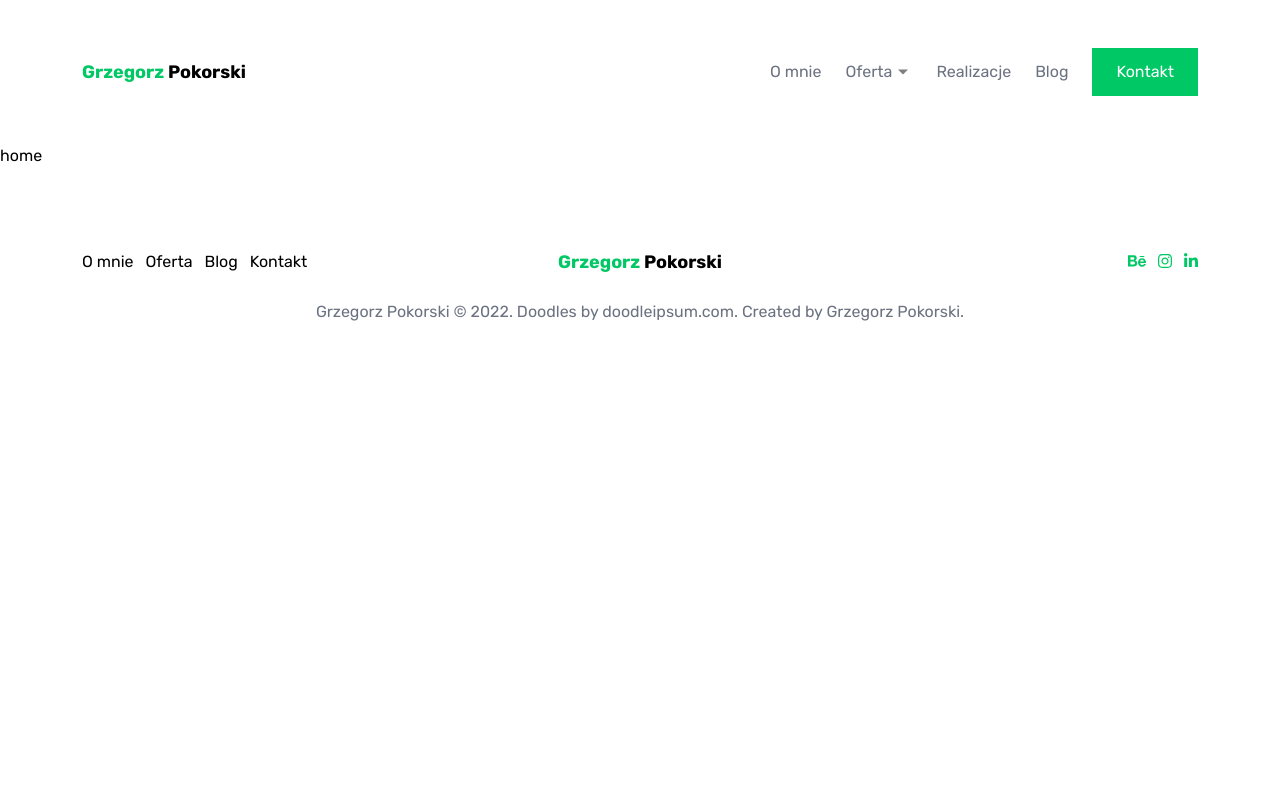
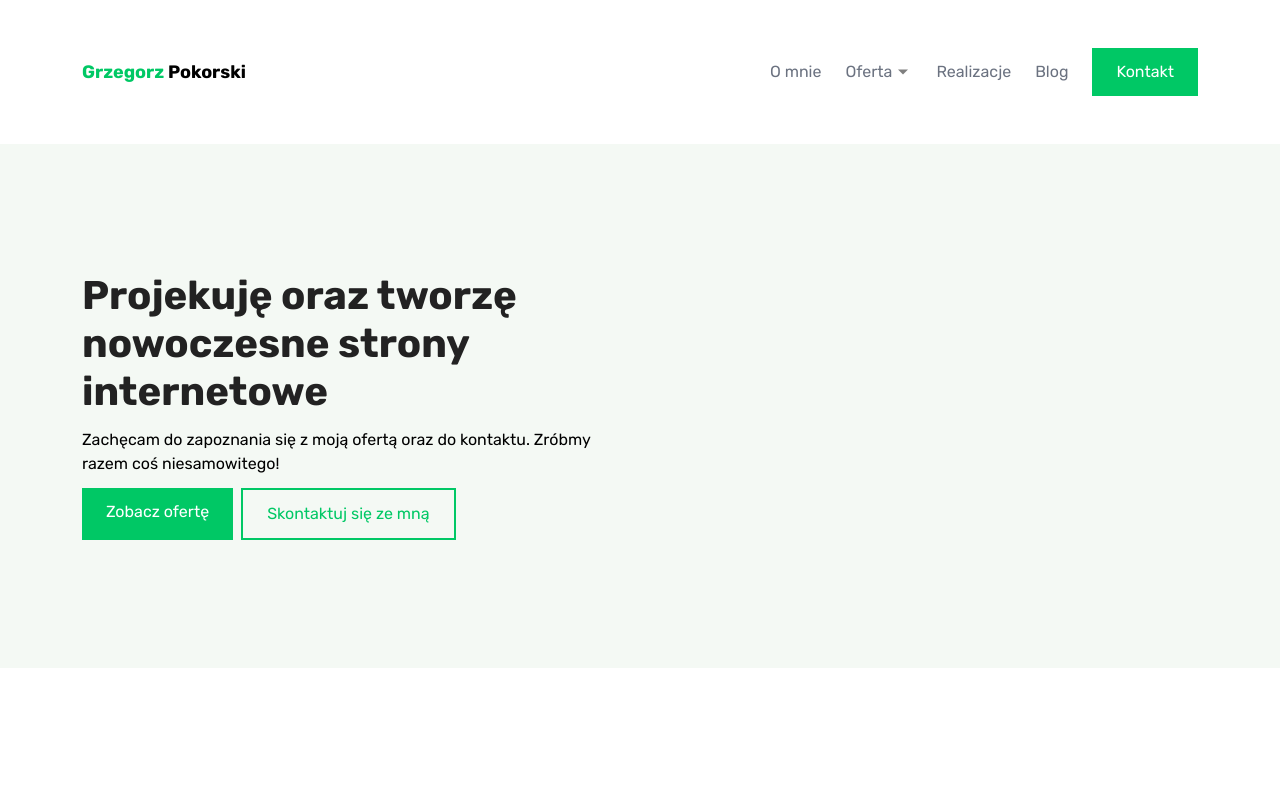
Before and after one commit to grzegorzpokorski/moja-strona, a Next.js app: page / in a window 1280 px wide. Shown: the top 800 px of the page. Built offline with nearby package versions, Linux system fonts and the light colour scheme.

Commit message:
add Hero, Button components

```diff
--- /dev/null
+++ b/components/Button/Button.js
@@ -0,0 +1,28 @@
+import Link from "next/link";
+
+const Button = ({ label, href, customClasses }) => {
+  const isInternalLink = href && (href.startsWith("/") || href.startsWith("#"));
+
+  return isInternalLink ? (
+    <Link href={href}>
+      <a
+        className={`inline-block px-4 md:px-6 py-2 md:py-3 transition-all ${
+          customClasses ? customClasses : "bg-green hover:bg-greenHover "
+        }`}
+      >
+        {label}
+      </a>
+    </Link>
+  ) : (
+    <a
+      href={href}
+      className={`inline-block px-4 md:px-6 py-2 md:py-3 transition-all ${
+        customClasses ? customClasses : "bg-green hover:bg-greenHover "
+      }`}
+    >
+      {label}
+    </a>
+  );
+};
+
+export default Button;
--- /dev/null
+++ b/components/Button/index.js
@@ -0,0 +1 @@
+export { default } from "./Button";
--- a/components/Header/Header.js
+++ b/components/Header/Header.js
@@ -7,7 +7,7 @@ import Logo from "../Logo";
 import Hamburger from "../Hamburger";
 import MainMenu from "../MainMenu";
 
-const Header = () => {
+const Header = ({ children }) => {
   const [mobileMenuOpen, setMobileMenuOpen] = useState(false);
   const [isSticky] = useStickyElement();
 
@@ -22,7 +22,6 @@ const Header = () => {
     if (pathname === "/") {
       setIsHome(true);
     }
-    console.log(isHome);
   }, [pathname]);
 
   return (
@@ -46,6 +45,7 @@ const Header = () => {
           </div>
         </div>
       </div>
+      {children && <div className="mt-[4.375rem] lg:mt-36">{children}</div>}
     </header>
   );
 };
--- /dev/null
+++ b/components/Hero/Hero.js
@@ -0,0 +1,32 @@
+import Button from "./../Button";
+
+const Hero = ({ title, description, buttons, image, bgColor, isHome }) => {
+  return (
+    <section className={`py-12 md:py-32 ${bgColor ? bgColor : "bg-white"}`}>
+      <div className="container mx-auto px-3 flex flex-col md:flex-row items-center gap-3">
+        <header className="md:w-1/2 flex flex-col gap-3 text-center md:text-left items-center md:items-start">
+          {isHome ? (
+            <h1 className="text-3xl lg:text-4xl xl:text-[2.5rem] xl:leading-[1.2] font-bold text-customGray">
+              {title}
+            </h1>
+          ) : (
+            <h2 className="text-3xl lg:text-4xl xl:text-[2.5rem] xl:leading-[1.2] font-bold text-customGray">
+              {title}
+            </h2>
+          )}
+          {description && <p>{description}</p>}
+          {buttons && (
+            <div className="flex flex-row flex-wrap gap-2 justify-center md:justify-start">
+              {buttons.map((item, i) => (
+                <Button key={`btn-${i}`} {...item} />
+              ))}
+            </div>
+          )}
+        </header>
+        <picture className="w-full md:w-1/2"></picture>
+      </div>
+    </section>
+  );
+};
+
+export default Hero;
--- /dev/null
+++ b/components/Hero/index.js
@@ -0,0 +1 @@
+export { default } from "./Hero";
--- a/pages/index.js
+++ b/pages/index.js
@@ -1,13 +1,34 @@
 import Header from "../components/Header";
 import Footer from "../components/Footer";
+import Hero from "../components/Hero";
 
 const Home = () => {
   return (
     <>
-      <Header />
-      <main id="tresc" className="mt-[4.375rem] lg:mt-36">
-        <p>home</p>
-      </main>
+      <Header>
+        <Hero
+          title="Projekuję oraz tworzę nowoczesne strony internetowe"
+          description="Zachęcam do zapoznania się z moją ofertą oraz do kontaktu. Zróbmy
+              razem coś niesamowitego!"
+          buttons={[
+            {
+              label: "Zobacz ofertę",
+              href: "/oferta",
+              customClasses: "bg-green hover:bg-greenHover text-white",
+            },
+            {
+              label: "Skontaktuj się ze mną",
+              href: "/kontakt",
+              customClasses:
+                "bg-transparent hover:bg-greenHover text-green hover:text-white border-2 border-green",
+            },
+          ]}
+          image=""
+          bgColor="bg-whiteGreen"
+          isHome
+        />
+      </Header>
+      <main id="tresc" className="mt-[4.375rem] lg:mt-36"></main>
       <Footer />
     </>
   );
```
